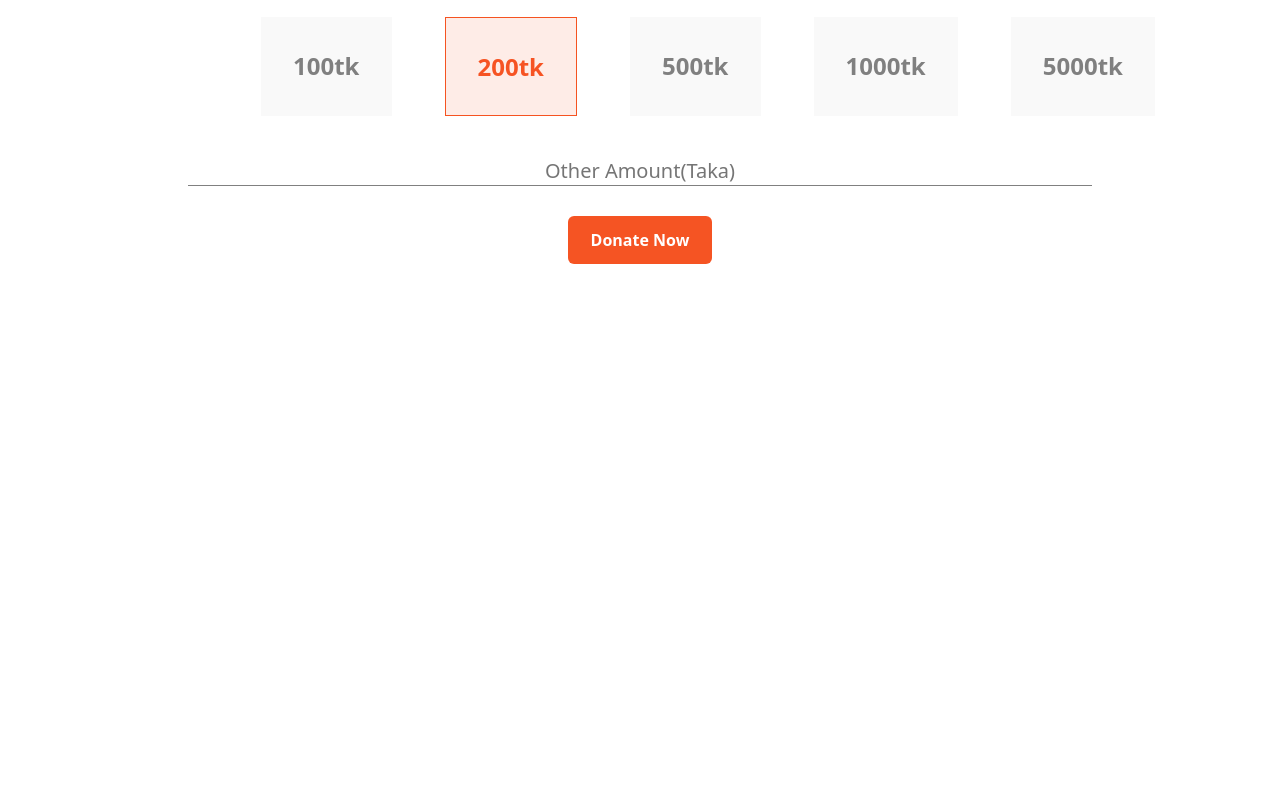
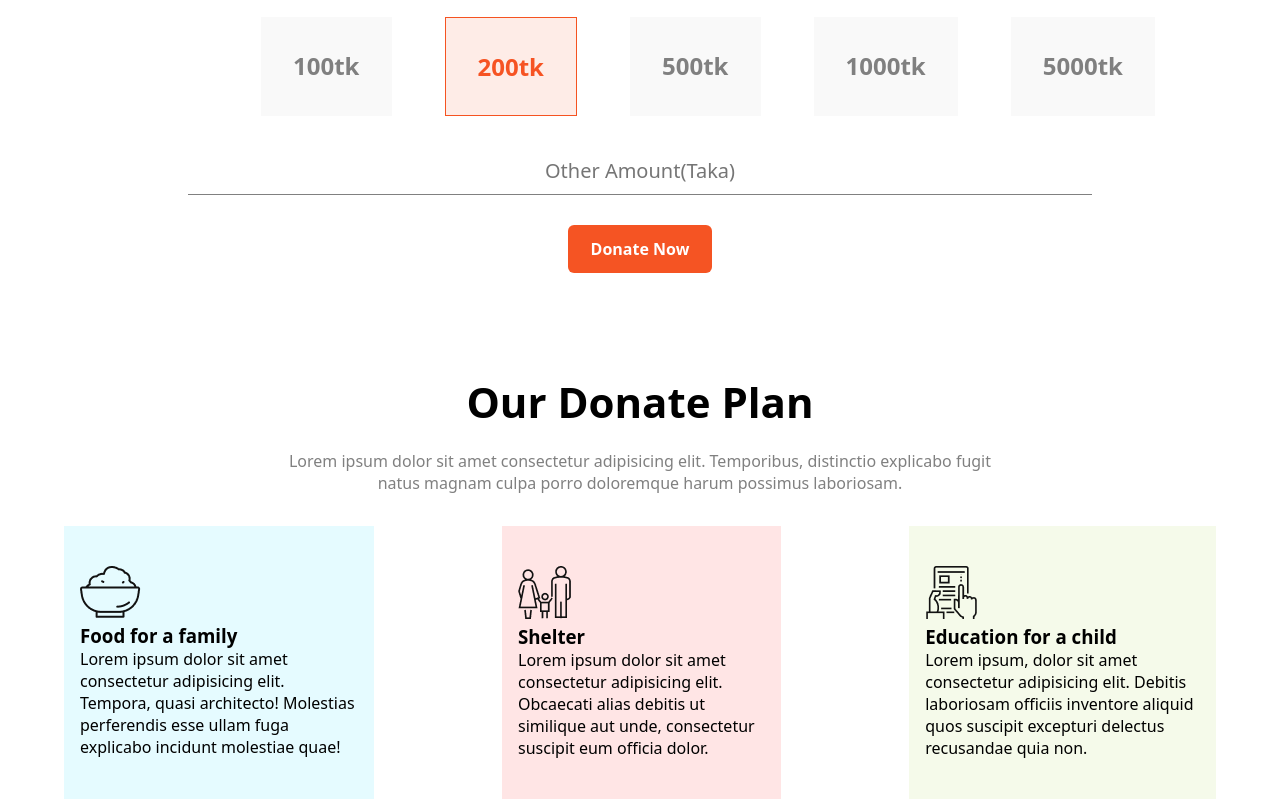
Before and after one commit to Soumik77/Donated, a plain HTML site: page index.html in a window 1280 px wide. Shown: the part 878-1677 px from the top of the page. Before the commit the page ends 1142 px from the top, so only its background shows below. Drawn offline with Linux system fonts and the light colour scheme.

Commit message:
Donate plan added

```diff
--- a/CSS/style.css
+++ b/CSS/style.css
@@ -100,8 +100,53 @@
     border-top: 0px;
     border-bottom: 0.5px solid grey;
     font-size: 20px;
+    padding-bottom: 10px;
 }
 
 .donate-today button {
     margin-top: 30px;
 }
+
+
+/*Donate Today */
+
+.donate-plan-box {
+    display: flex;
+    justify-content: space-around;
+    margin-top: 2rem;
+}
+
+.donate-plan-boxmodel {
+    padding: 2.5rem 1rem;
+    border: 1px solid black;
+    margin-left: 4rem;
+    margin-right: 4rem;
+    border: 0px;
+}
+
+#box1 {
+    background: rgba(0, 213, 255, 0.1);
+}
+
+#box2 {
+    background-color: rgba(255, 0, 0, 0.1);
+}
+
+#box3 {
+    background-color: rgba(153, 205, 50, 0.1);
+}
+
+.donate-plan {
+    margin-top: 100px;
+}
+
+.donate-plan h1 {
+    font-size: 42px;
+    text-align: center;
+}
+
+.donate-plan .donate-plan-des {
+    margin-top: 20px;
+    text-align: center;
+    color: grey;
+}
--- a/index.html
+++ b/index.html
@@ -51,6 +51,30 @@
             Donate Now
       </button>
     </section>
+    <section class="donate-plan">
+        <h1 class="donate-plan-title">Our Donate Plan</h1>
+        <p class="donate-plan-des">Lorem ipsum dolor sit amet consectetur adipisicing elit. Temporibus, distinctio explicabo fugit <br>natus magnam culpa porro doloremque harum possimus laboriosam.</p>
+        <div class="donate-plan-box">
+            <div class="donate-plan-boxmodel" id="box1">
+                <img src="icons/food.png" alt="icon1" srcset="">
+                <h3>Food for a family</h3>
+                <p>Lorem ipsum dolor sit amet consectetur adipisicing elit. Tempora, quasi architecto! Molestias perferendis esse ullam fuga explicabo incidunt molestiae quae!</p>
+            </div>
+            <div class="donate-plan-boxmodel" id="box2">
+                <img src="icons/shelter.png" alt="icon2" srcset="">
+                <h3>Shelter</h3>
+                <p>Lorem ipsum dolor sit amet consectetur adipisicing elit. Obcaecati alias debitis ut similique aut unde, consectetur suscipit eum officia dolor.</p>
+            </div>
+            <div class="donate-plan-boxmodel" id="box3">
+                <img src="icons/Frame-1.png" alt="">
+                <h3>Education for a child</h3>
+                <p>Lorem ipsum, dolor sit amet consectetur adipisicing elit. Debitis laboriosam officiis inventore aliquid quos suscipit excepturi delectus recusandae quia non.</p>
+            </div>
+
+        </div>
+
+
+    </section>
 </main>
 <footer>
 
```
